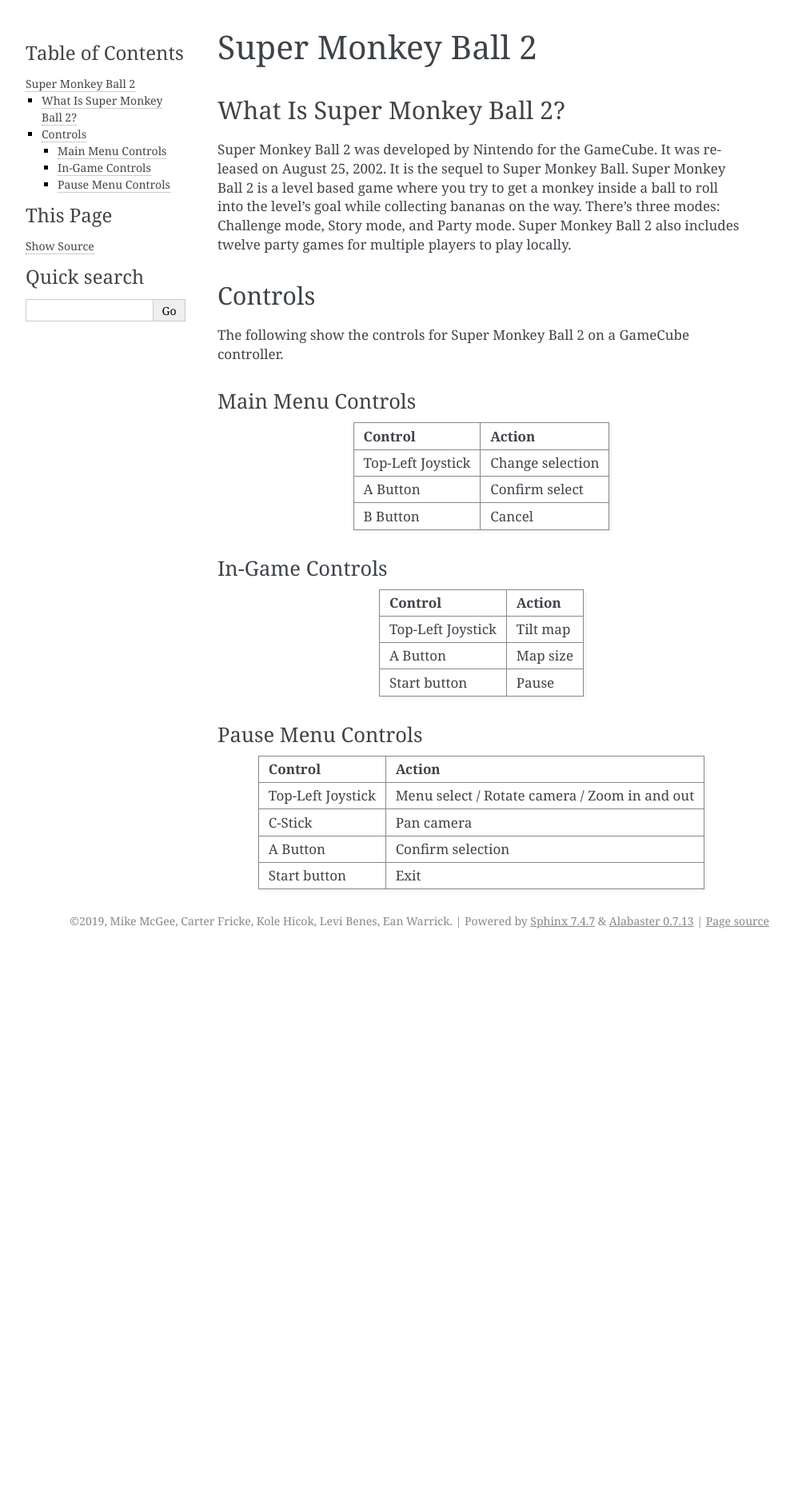
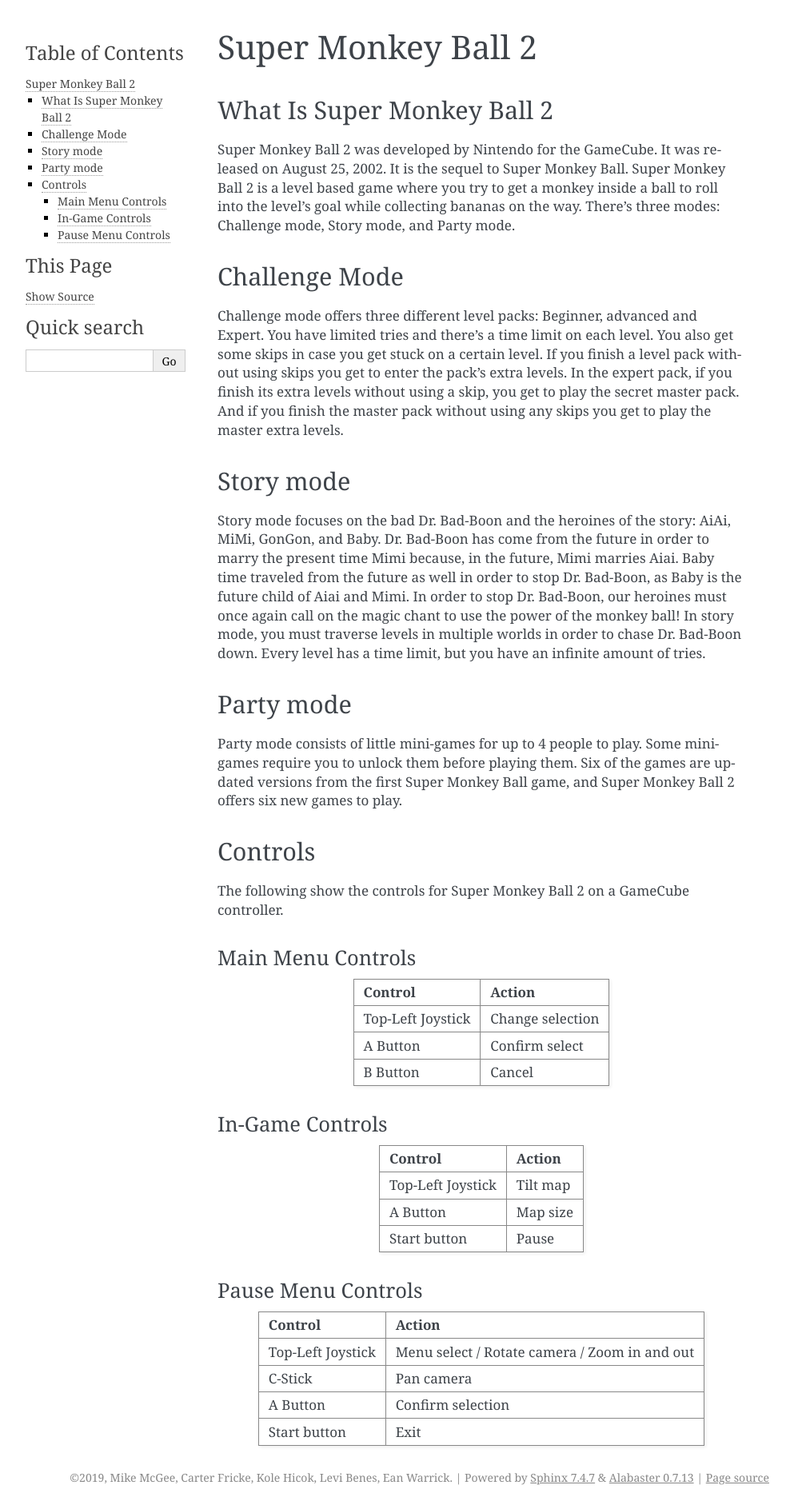
Before and after one commit to MichaelMcGee-School/Assignment_12, a Sphinx documentation site: the page built from source/super_monkey_ball_2.rst, in a window 1280 px wide. Shown: the whole page at 80% size, without its empty margins (148-1141 px from the left). Built offline with Sphinx 7.4.7, drawn with Linux system fonts in a browser that asks for light colours; before the commit the page ends 1191 px from its top, so only the background shows below that.

Commit message:
added to Super Monkey Ball 2

```diff
--- a/source/Minecraft.rst
+++ b/source/Minecraft.rst
@@ -21,4 +21,4 @@
 In creative mode you have unlimited resources in your disposal. This means you could make a
 mountain of TnT, or a huge castle that would've been almost impossible in survival mode.
 In creative mode you don't have to worry about your food bar. Creative mode is meant for
-players to create anything they want without the pressure that survival mode brings.
+players to create anything they want without the pressure.
--- a/source/super_monkey_ball_2.rst
+++ b/source/super_monkey_ball_2.rst
@@ -1,14 +1,45 @@
 Super Monkey Ball 2
 ===================
 
-What Is Super Monkey Ball 2?
+What Is Super Monkey Ball 2
 ----------------------------
 Super Monkey Ball 2 was developed by Nintendo for the GameCube. It was released
 on August 25, 2002. It is the sequel to Super Monkey Ball. Super Monkey Ball 2 is
 a level based game where you try to get a monkey inside a ball to roll into the
 level's goal while collecting bananas on the way. There's three modes: Challenge mode,
-Story mode, and Party mode. Super Monkey Ball 2 also includes twelve party games for
-multiple players to play locally.
+Story mode, and Party mode.
+
+Challenge Mode
+--------------
+
+Challenge mode offers three different level packs: Beginner, advanced and Expert.
+You have limited tries and there’s a time limit on each level. You also get some
+skips in case you get stuck on a certain level. If you finish a level pack without
+using skips you get to enter the pack’s extra levels. In the expert pack, if you
+finish its extra levels without using a skip, you get to play the secret master pack.
+And if you finish the master pack without using any skips you get to play the master
+extra levels.
+
+Story mode
+----------
+
+Story mode focuses on the bad Dr. Bad-Boon and the heroines of the story: AiAi, MiMi,
+GonGon, and Baby. Dr. Bad-Boon has come from the future in order to marry the present
+time Mimi because, in the future, Mimi marries Aiai. Baby time traveled from the future
+as well in order to stop Dr. Bad-Boon, as Baby is the future child of Aiai and Mimi.
+In order to stop Dr. Bad-Boon, our heroines must once again call on the magic chant to
+use the power of the monkey ball! In story mode, you must traverse levels in multiple
+worlds in order to chase Dr. Bad-Boon down. Every level has a time limit, but you have
+an infinite amount of tries.
+
+Party mode
+----------
+
+Party mode consists of little mini-games for up to 4 people to play. Some mini-games
+require you to unlock them before playing them. Six of the games are updated versions
+from the first Super Monkey Ball game, and Super Monkey Ball 2 offers six new games to
+play.
+
 
 Controls
 --------
```
